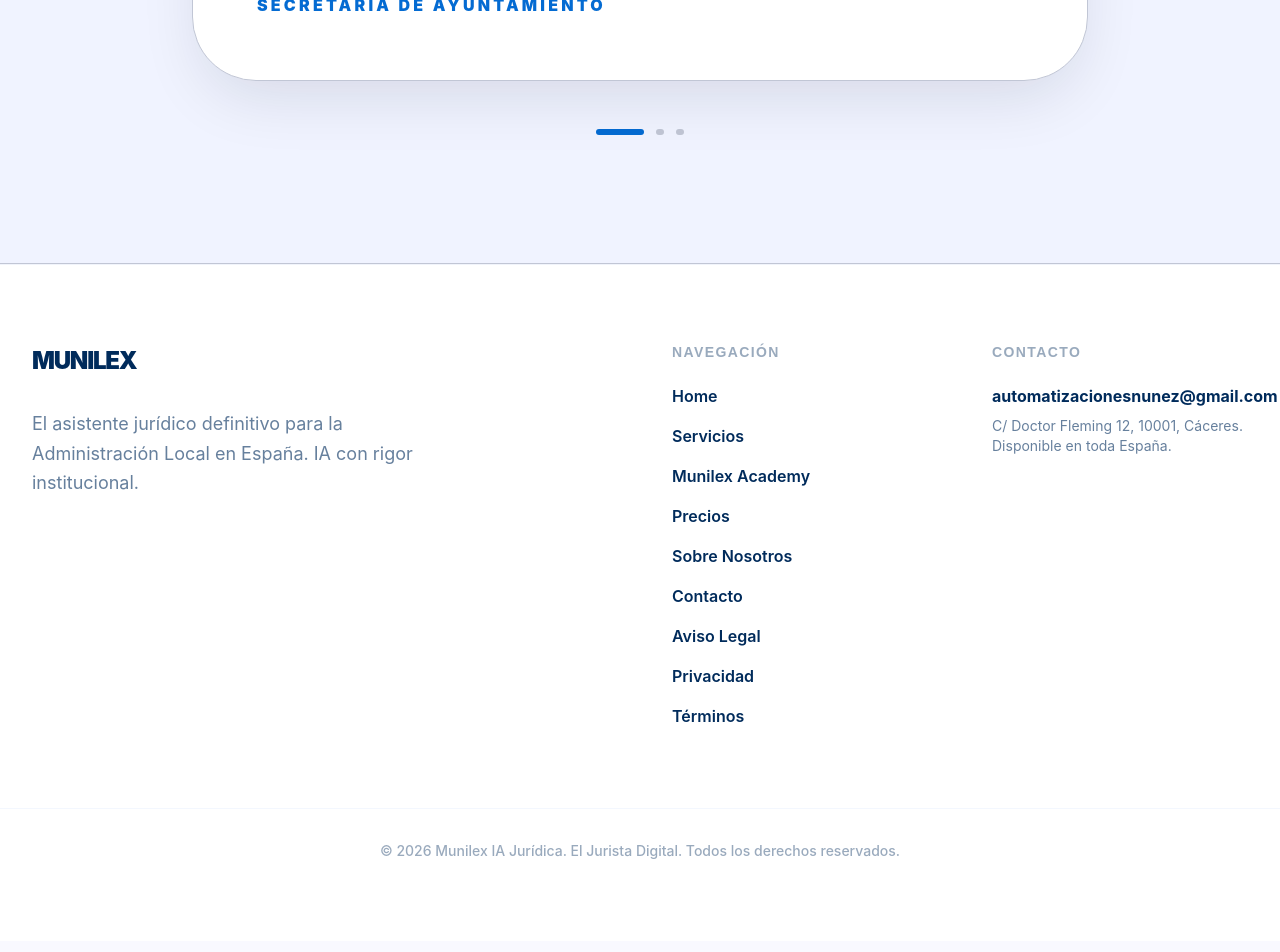
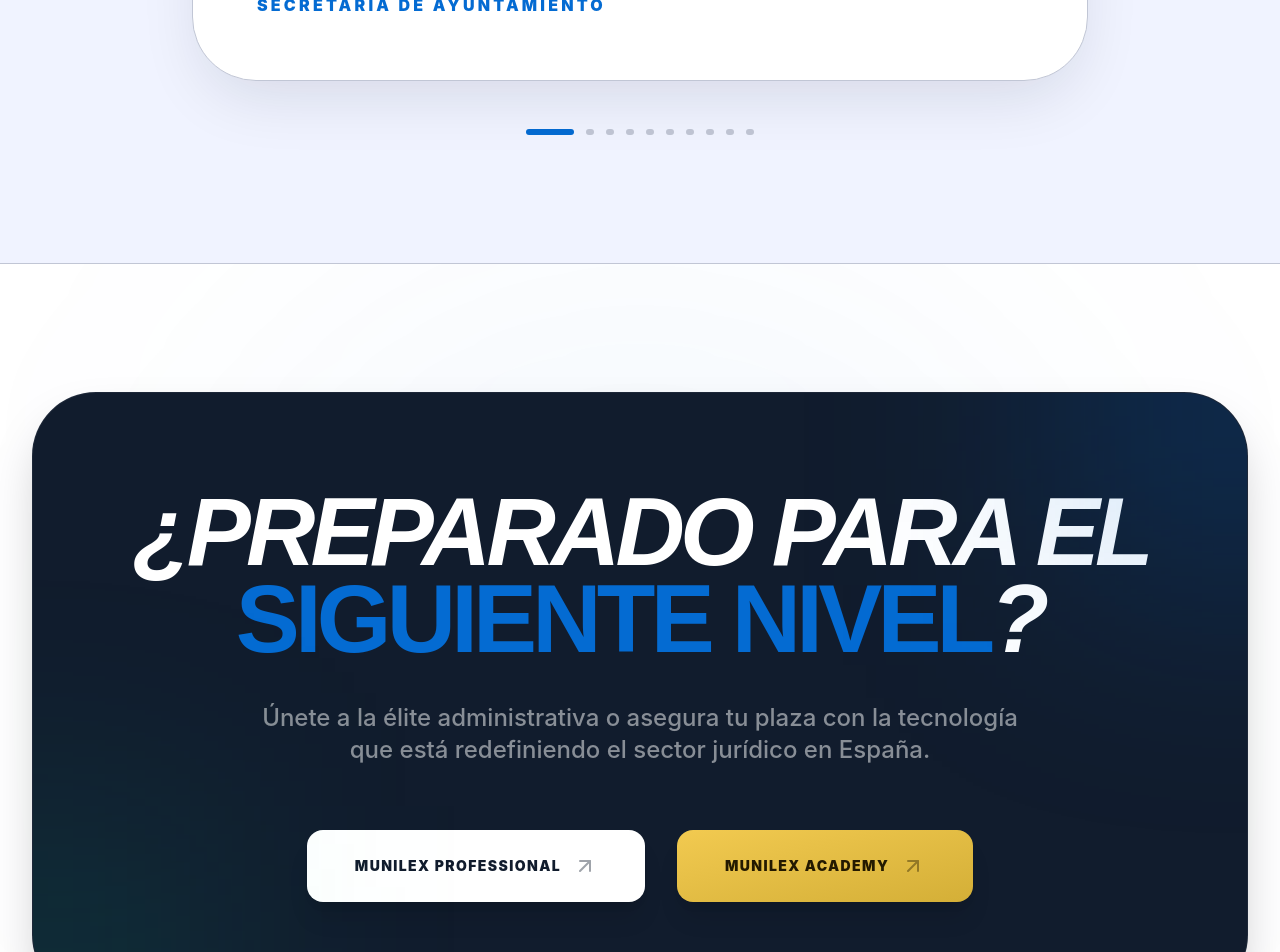
Before and after one commit to automatizacionesnunez-byte/Munilex-Academy-web, a React (Vite) app: page / in a window 1280 px wide. Shown: the part 5460-6412 px from the top of the page. Built offline with nearby package versions, Linux system fonts and the light colour scheme.

Commit message:
Final Home page optimization: 10 randomized testimonials and dual-path conversion CTA

```diff
--- a/src/pages/munilex/Home.tsx
+++ b/src/pages/munilex/Home.tsx
@@ -22,14 +22,16 @@
   Layers,
   Globe,
   BarChart3,
-  Rocket
+  Rocket,
+  Gavel,
+  Link2
 } from 'lucide-react';
 import { Link } from 'react-router-dom';
 
 const Home = () => {
   const [currentTestimonial, setCurrentTestimonial] = useState(0);
 
-  const testimonials = [
+  const testimonialsPool = [
     {
       content: "\"Munilex me ha ahorrado muchísimo tiempo en la elaboración de informes. Al tener la base de datos legislativa integrada con la IA, todo el proceso es ahora mucho más ágil. He podido completar expedientes administrativos enteros en una fracción del tiempo habitual.\"",
       author: "E. García",
@@ -53,8 +55,71 @@
       type: "academia",
       icon: <Rocket className="w-10 h-10" />,
       theme: "corporate"
+    },
+    {
+      content: "\"La automatización del control interno ha reducido mis tiempos de revisión en un 40%. Munilex detecta discrepancias normativas que antes nos llevaban horas identificar.\"",
+      author: "J. Rodríguez",
+      role: "Interventor Municipal",
+      type: "funcionario",
+      icon: <Activity className="w-10 h-10" />,
+      theme: "light"
+    },
+    {
+      content: "\"Los resúmenes generados por la IA son clave para entender los temas más densos de contratación pública. Estudiar por la noche con el asistente 24/7 es un lujo.\"",
+      author: "Lucía P.",
+      role: "Opositora GACE",
+      type: "opositor",
+      icon: <Layers className="w-10 h-10" />,
+      theme: "dark"
+    },
+    {
+      content: "\"Munilex es como tener un equipo de soporte legal 24/7. Resuelve incluso las dudas más específicas de la LPAC con una precisión técnica asombrosa.\"",
+      author: "Alberto S.",
+      role: "Técnico de Administración General",
+      type: "funcionario",
+      icon: <Scale className="w-10 h-10" />,
+      theme: "light"
+    },
+    {
+      content: "\"La precisión en la citación de jurisprudencia es inigualable. Es un antes y un después en mi preparación para el tercer ejercicio.\"",
+      author: "Marta T.",
+      role: "Opositora Judicaturas",
+      type: "opositor",
+      icon: <Gavel className="w-10 h-10" />,
+      theme: "dark"
+    },
+    {
+      content: "\"Implementar Munilex en el departamento ha mejorado la calidad de nuestros actos administrativos de forma exponencial. Menos recursos, más seguridad jurídica.\"",
+      author: "Ricardo F.",
+      role: "Concejal de Personal",
+      type: "funcionario",
+      icon: <UserCheck className="w-10 h-10" />,
+      theme: "corporate"
+    },
+    {
+      content: "\"Me encanta que la plataforma use nuestra propia marca corporativa pero ofrezca la potencia de cálculo y generación de Munilex.\"",
+      author: "Sonia V.",
+      role: "Directora de Formación Online",
+      type: "academia",
+      icon: <Globe className="w-10 h-10" />,
+      theme: "light"
+    },
+    {
+      content: "\"La trazabilidad con el BOE me da la seguridad que necesito para firmar informes complejos. Saber que la IA no inventa, sino que cita, es fundamental.\"",
+      author: "David G.",
+      role: "Técnico Habilitado",
+      type: "funcionario",
+      icon: <Link2 className="w-10 h-10" />,
+      theme: "corporate"
     }
   ];
+
+  const [testimonials, setTestimonials] = useState(testimonialsPool);
+
+  useEffect(() => {
+    // Randomize initial order
+    setTestimonials([...testimonialsPool].sort(() => Math.random() - 0.5));
+  }, []);
 
   useEffect(() => {
     const timer = setInterval(() => {
@@ -520,6 +585,49 @@
           </div>
         </div>
       </section>
+      {/* Final Dual CTA Section (NEW) */}
+      <section className="py-32 px-6 md:px-8 bg-white relative overflow-hidden">
+        <div className="absolute top-0 left-0 w-full h-full pointer-events-none">
+           <div className="absolute top-1/2 left-1/2 -translate-x-1/2 -translate-y-1/2 w-[800px] h-[800px] bg-primary-container/5 rounded-full blur-[160px]" />
+        </div>
+
+        <div className="max-w-7xl mx-auto relative z-10">
+          <div className="bg-secondary rounded-[4rem] p-12 md:p-24 text-center text-white overflow-hidden relative border border-white/5 shadow-2xl">
+            <div className="absolute top-0 right-0 w-96 h-96 bg-primary-container/20 blur-[120px] -mr-48 -mt-48" />
+            <div className="absolute bottom-0 left-0 w-96 h-96 bg-secondary-cyan/10 blur-[120px] -ml-48 -mb-48" />
+
+            <motion.div
+              initial={{ opacity: 0, scale: 0.9 }}
+              whileInView={{ opacity: 1, scale: 1 }}
+              viewport={{ once: true }}
+            >
+              <h2 className="text-4xl md:text-8xl font-black tracking-tighter mb-10 leading-[0.9] uppercase italic">
+                ¿Preparado para el <span className="text-primary-container not-italic">siguiente nivel</span>?
+              </h2>
+              <p className="text-xl md:text-2xl text-white/50 mb-16 max-w-3xl mx-auto font-medium">
+                Únete a la élite administrativa o asegura tu plaza con la tecnología que está redefiniendo el sector jurídico en España.
+              </p>
+
+              <div className="flex flex-col md:flex-row justify-center gap-8">
+                <Link
+                  to="/servicios"
+                  className="group bg-white text-secondary px-12 py-6 rounded-2xl font-black text-sm uppercase tracking-widest hover:scale-105 active:scale-95 transition-all shadow-xl flex items-center justify-center gap-3"
+                >
+                  Munilex Professional
+                  <ArrowUpRight className="w-6 h-6 opacity-40 group-hover:opacity-100 group-hover:translate-x-1 group-hover:-translate-y-1 transition-all" />
+                </Link>
+                <Link
+                  to="/academy"
+                  className="group bg-gradient-to-br from-[#f2ca50] to-[#d4af37] text-[#241a00] px-12 py-6 rounded-2xl font-black text-sm uppercase tracking-widest hover:scale-105 active:scale-95 transition-all shadow-xl flex items-center justify-center gap-3"
+                >
+                  Munilex Academy
+                  <ArrowUpRight className="w-6 h-6 opacity-40 group-hover:opacity-100 group-hover:translate-x-1 group-hover:-translate-y-1 transition-all" />
+                </Link>
+              </div>
+            </motion.div>
+          </div>
+        </div>
+      </section>
     </div>
   );
 };
```
